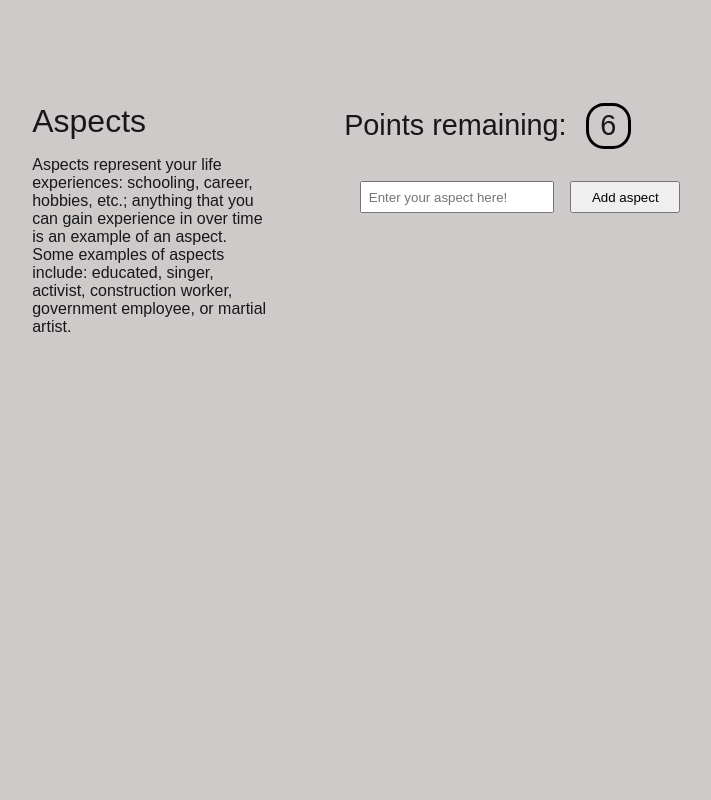
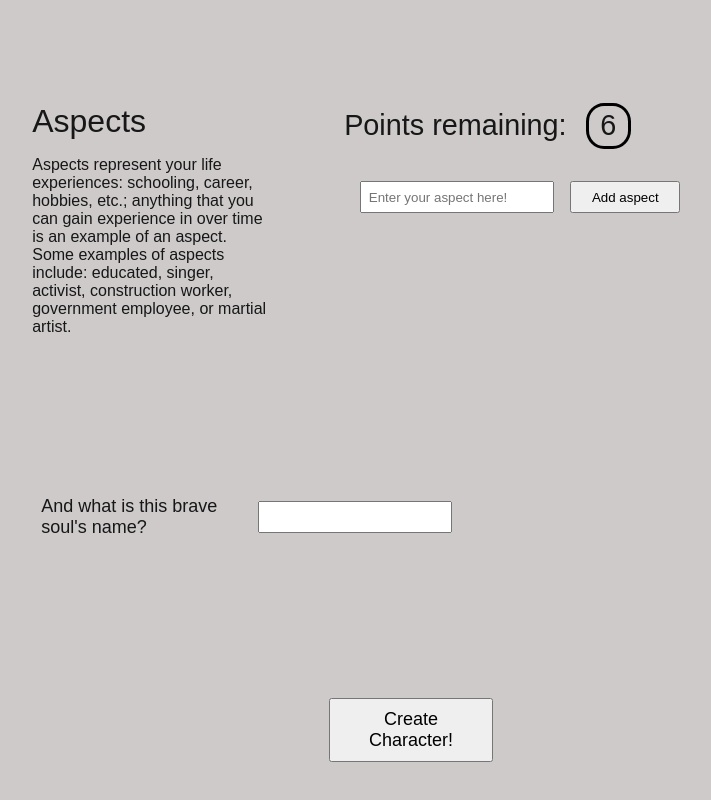
Before and after one commit to jamcentire/the-secret-power-of-humans, a Next.js app: page / in a window 1280 px wide. Shown: the part 950-1750 px from the top of the page, without its empty margins (229-940 px from the left). Before the commit the page ends 1454 px from the top, so only its background shows below. Built offline with nearby package versions, Linux system fonts and the light colour scheme.

Commit message:
Added name input, and button for character creation
these are not well styled, but that can be saved for later - the purpose
of this is to enable a backend request for character creation so that I
can start on backed creation with some testable data

```diff
--- a/app/CharacterCreator.css
+++ b/app/CharacterCreator.css
@@ -7,3 +7,27 @@
     padding-bottom: 10em;
     gap: 10em;
 }
+
+.name-input {
+    padding-left: 5%;
+    display: flex;
+    gap: 5%;
+    width: 50%;
+    align-items: center;
+    font-size: large;
+}
+
+.name-input > :nth-child(2) {
+    padding: 0.5em;
+}
+
+.create-character-button-container {
+    display: flex;
+    justify-content: center;
+}
+
+.create-character-button {
+    width: 20%;
+    font-size: large;
+    padding: 0.5em;
+}
--- a/app/CharacterCreator.tsx
+++ b/app/CharacterCreator.tsx
@@ -1,8 +1,11 @@
 import './globals.css';
 import './CharacterCreator.css';
 
+import { useState } from 'react';
+
 import { ASPECTS_TEXT, ABILITIES_TEXT } from './Text';
 
+import { useCharacterCreatorContext, useCharacterCreatorDispatch } from './CharacterCreatorContext';
 import { AbilitiesCreator } from './AbilitiesCreator'
 import { AspectsCreator } from './AspectsCreator'
 import { CharacterCreatorSection } from './CharacterCreatorSection'
@@ -25,7 +28,37 @@ const ExplainerText = (props: ExplainerTextProps) => {
   )
 }
 
+interface NameInputProps {
+  onNameChange: (newName: string) => void;
+}
+
+const NameInput = (props: NameInputProps) => {
+  return (
+    <div className='name-input'>
+      <text>And what is this brave soul's name?</text>
+      <input onChange={(e) => props.onNameChange(e.target.value)}/>
+    </div>
+  )
+}
+
 export const CharacterCreator = () => {
+  const dispatch = useCharacterCreatorDispatch();
+  const name = useCharacterCreatorContext().name;
+  const [characterName, setCharacterName] = useState('');
+
+  const createCharacter = () => {
+    // TODO add checks for all points spent
+    // TODO add alert modal (or other) for failed character creation attempt
+    if (characterName.length === 0) {
+      return
+    }
+    dispatch({
+      type: 'name/create',
+      payload: {name: characterName}
+    })
+    console.log(name)
+  }
+
   return (
     <div className='character-creator'>
       <CharacterCreatorSection
@@ -38,6 +71,13 @@ export const CharacterCreator = () => {
         bodyText={ASPECTS_TEXT}
         creator={<AspectsCreator/>}
       ></CharacterCreatorSection>
+      <NameInput onNameChange={setCharacterName}/>
+      <div className='create-character-button-container'>
+        <button
+          className='create-character-button'
+          onClick={createCharacter}
+        >Create Character!</button>
+      </div>
     </div>
   )
 }
--- a/app/CharacterCreatorContext.tsx
+++ b/app/CharacterCreatorContext.tsx
@@ -2,6 +2,7 @@ import { createContext, useContext, useReducer } from 'react';
 import { ABILITIES } from './constants';
 
 type Action =
+  | { type: 'name/create'; payload: { name: string } }
   | { type: 'abilities/increment'; payload: { name: string } }
   | { type: 'abilities/decrement'; payload: { name: string } }
   | { type: 'aspects/create'; payload: { name: string } }
@@ -10,6 +11,7 @@ type Action =
   | { type: 'aspects/decrement'; payload: { name: string } }
 
 interface State {
+  name: string
   abilities:  Map<string, number>
   aspects:  Map<string, number>
 }
@@ -18,6 +20,15 @@ const reducer = (state: State, action: Action) => {
   // TODO add default/fail case
   // TODO (bug fix): these action triggers twice on each single click
   switch (action.type) {
+
+    case 'name/create': {
+      const name = action.payload.name
+
+      return {
+        ...state,
+        name: name
+      }
+    }
 
     case 'abilities/increment': {
       const newAbilities = new Map(state.abilities).set(
@@ -110,6 +121,7 @@ export const CharacterCreatorContextProvider = ({children}: any) => {
   )
 
   const defaultState = {
+    name: '',
     abilities: defaultAbilitiesMap,
     aspects: new Map()
   }
```
